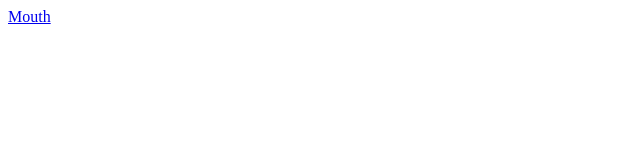
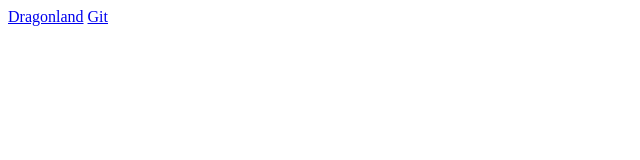
Before and after one commit to ericktung/Assignmnet3, a plain HTML site: page Dragon_land/index.html in a window 1280 px wide. Shown: the full height of the page, 0-640 px from the left. Drawn offline with Linux system fonts and the light colour scheme.

Commit message:
Update index.html

```diff
--- a/Dragon_land/index.html
+++ b/Dragon_land/index.html
@@ -2,6 +2,7 @@
 <title> Mouth of God Prototypes</title>
 </head>
 <body>
-<a href="mog.html">Mouth</a>
+<a href="mog.html">Dragonland</a>
+<a href="mog.html">Git</a>
 </body>
 </html>
```
